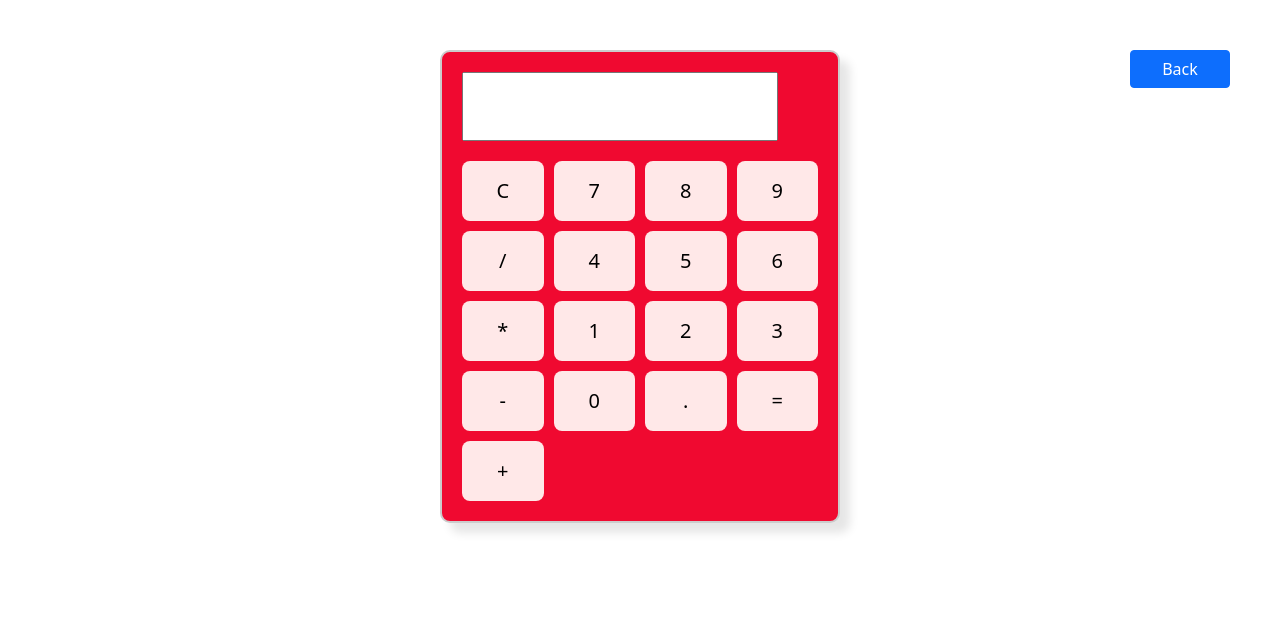
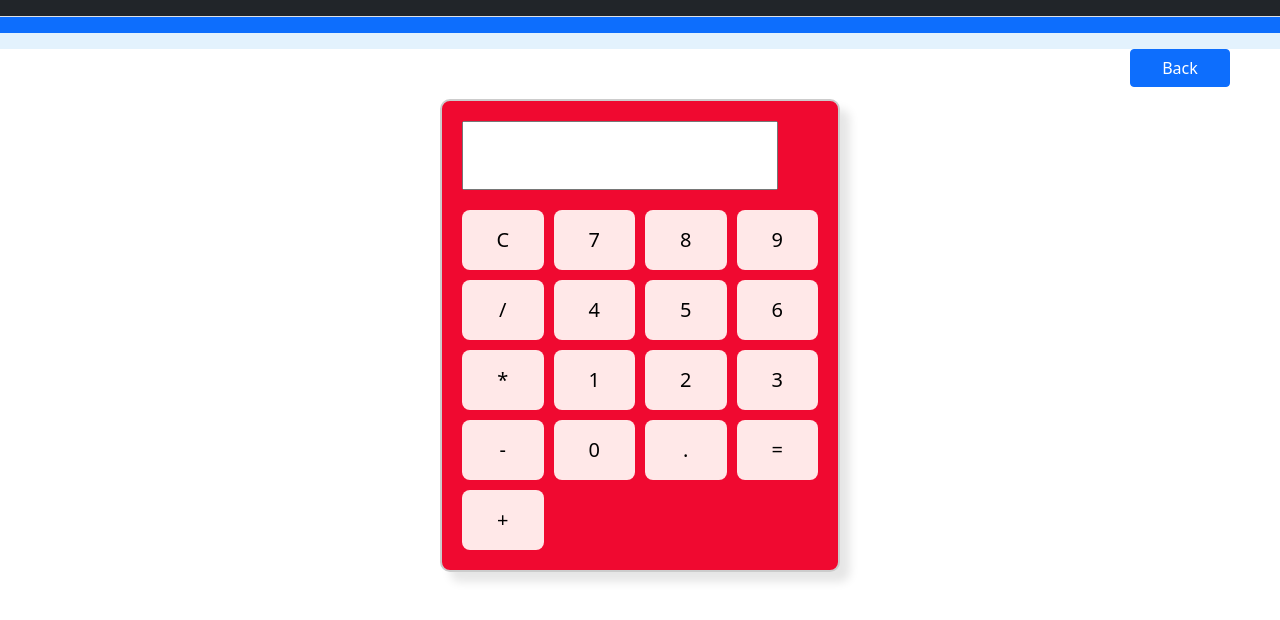
Before and after one commit to Earlsachi/Saplot-My-apps, a plain HTML site: page calculator.html in a window 1280 px wide. Drawn offline with nearby package versions, Linux system fonts and the light colour scheme.

Commit message:
added initial files

```diff
--- a/calculator.html
+++ b/calculator.html
@@ -52,6 +52,17 @@
     </style>
 
 </head>
+<nav class="navbar bg-dark border-bottom border-body" data-bs-theme="dark">
+    <!-- Navbar content -->
+  </nav>
+
+  <nav class="navbar bg-primary" data-bs-theme="dark">
+    <!-- Navbar content -->
+  </nav>
+
+  <nav class="navbar" style="background-color: #e3f2fd;">
+    <!-- Navbar content -->
+  </nav>
 <body>
     <button class="btn btn-primary" type="button" onclick="to_index()" href="index.html">
         Back
```
Also changed, not shown: dynamic_search.html (+11 -0 lines), index.html (+11 -0 lines), todo_list.html (+11 -0 lines).
